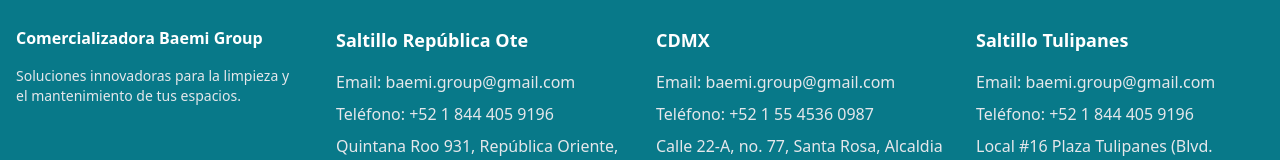
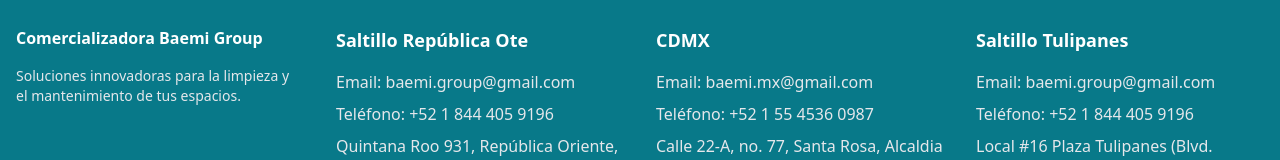
Before and after one commit to melissaesalazarc/emi-clean, a React (Vite) app: page / in a window 1280 px wide. Shown: the part 2878-3038 px from the top of the page. Built offline with nearby package versions, Linux system fonts and the light colour scheme.

Commit message:
correo de cdmx footer actualizado

```diff
--- a/src/components/Footer.jsx
+++ b/src/components/Footer.jsx
@@ -29,7 +29,7 @@
           <div className="space-y-4">
             <h3 className="text-lg font-semibold">CDMX</h3>
             <ul className="space-y-2">
-              <li className="text-gray-200">Email: baemi.group@gmail.com</li>
+              <li className="text-gray-200">Email: baemi.mx@gmail.com</li>
               <li className="text-gray-200">Teléfono: +52 1 55 4536 0987</li>
               <li className="text-gray-200">Calle 22-A, no. 77, Santa Rosa, Alcaldia Gustavo A Madero, CDMX</li>
             </ul>
```
